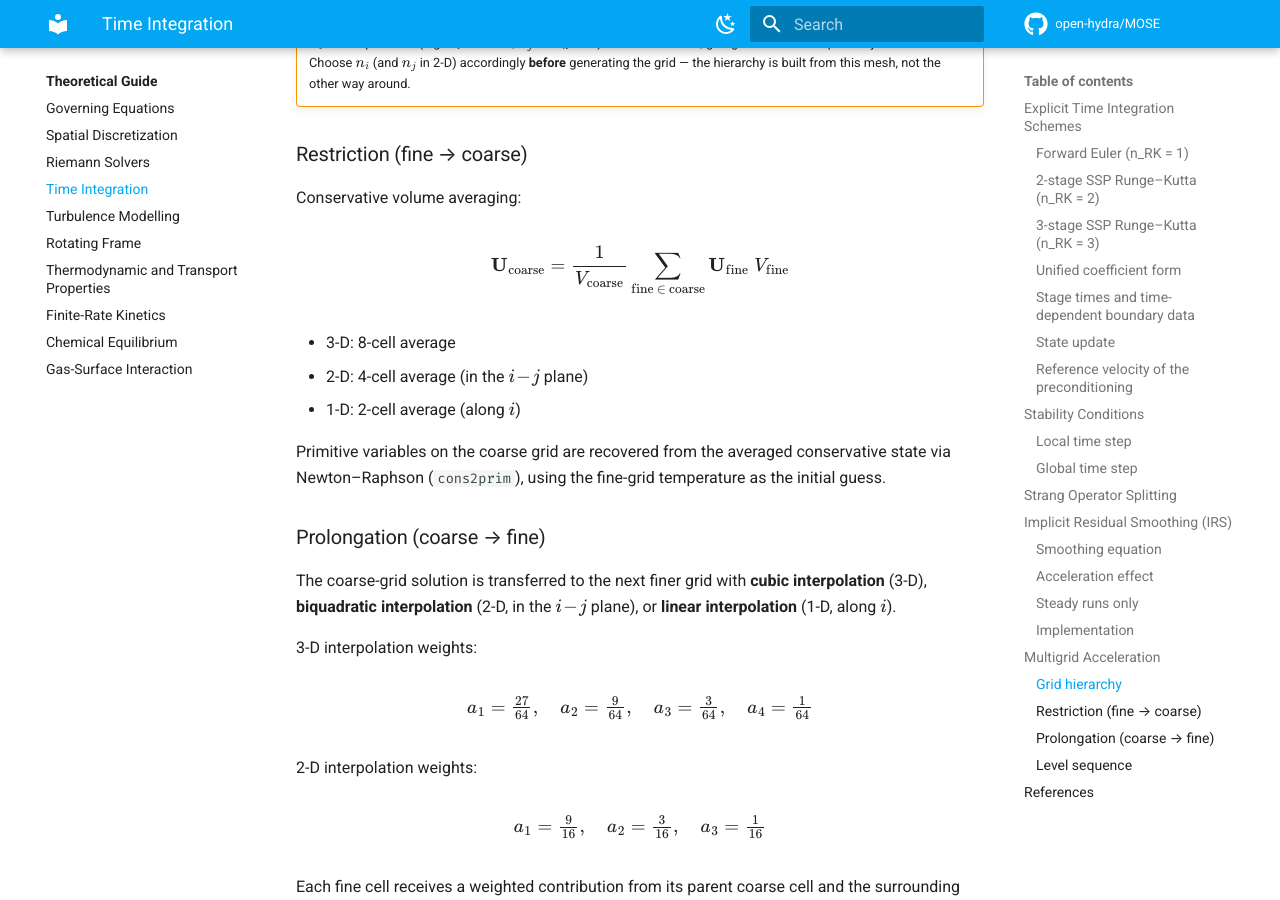
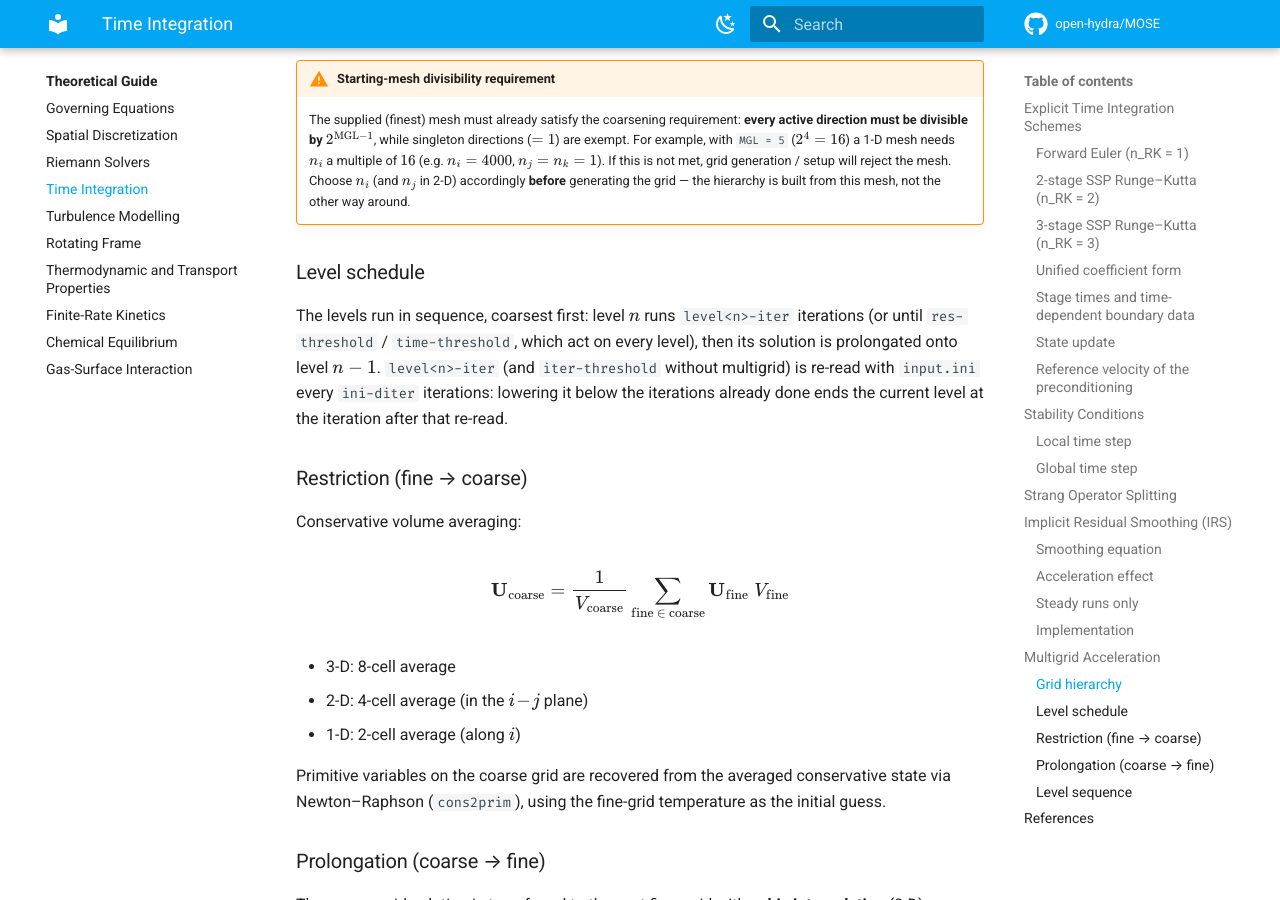
Before and after one commit to open-hydra/MOSE, an MkDocs documentation site: the page built from docs/theory/time-integration.md, in a window 1280 px wide and 900 px high, scrolled down 10768 px. Built offline with MkDocs 1.6.1 and Material for MkDocs 9.7.7, drawn with Linux system fonts in a browser that asks for light colours; comment, search, counter and statistics services are not loaded; some of the changed text lies outside the part shown.

Commit message:
level<n>-iter at runtime, irs key guard
Two changes for unattended multigrid runs with IRS.

1. level<n>-iter (and iter-threshold without multigrid) take effect at
   runtime: after Read_Inifile_Runtime each level's itermax is set again
   from them (MOSE_postprocess); they were copied once at setup
   (Setup_Multigrid, MOSE_setup), so editing them did nothing although
   input.ini is read again to take the changed values. Lowering one
   below the iterations done ends that level at the iteration after the
   re-read: a driver can close a converged coarse level.

2. irs = true, or irs-beta > 0, added at runtime to a run started
   without IRS is ignored with one warning (obj_irs%at_setup): the IRS
   arrays are allocated only if IRS is on at setup, and the update used
   them unallocated (SST flat plate: SIGSEGV at the re-read; with the
   guard the run gives the bits of the run without the edit).

Co-Authored-By: Claude Opus 5.5 <noreply@anthropic.com>

```diff
--- a/docs/theory/time-integration.md
+++ b/docs/theory/time-integration.md
@@ -576,6 +576,11 @@ and Wilcox 2006 flat plates of the tests at IRS 0.5).
 Smoothing changes the path to the steady state, not the steady state
 itself (a zero residual stays zero).
 
+IRS is switched on only at setup (`irs = true` or `irs-beta > 0`), where its
+arrays are allocated; on a run started with IRS `irs-beta` and `irs-variables`
+can change at runtime and `irs = false` switches it off; `irs = true`, or
+`irs-beta` above 0, added to a run started without IRS is ignored with a warning.
+
 ---
 
 ## Multigrid Acceleration
@@ -617,6 +622,15 @@ coarse-grid solution.
     $n_j = n_k = 1$). If this is not met, grid generation / setup will reject the
     mesh. Choose $n_i$ (and $n_j$ in 2-D) accordingly **before** generating the
     grid — the hierarchy is built from this mesh, not the other way around.
+
+### Level schedule
+
+The levels run in sequence, coarsest first: level $n$ runs `level<n>-iter`
+iterations (or until `res-threshold` / `time-threshold`, which act on every
+level), then its solution is prolongated onto level $n-1$. `level<n>-iter`
+(and `iter-threshold` without multigrid) is re-read with `input.ini` every
+`ini-diter` iterations: lowering it below the iterations already done ends
+the current level at the iteration after that re-read.
 
 ### Restriction (fine → coarse)
 
```
Also changed, not shown: CHANGELOG.md (+5 -0 lines), docs/user/input.md (+2 -1 lines), docs/user/registry.md (+4 -4 lines), 5 other files.
